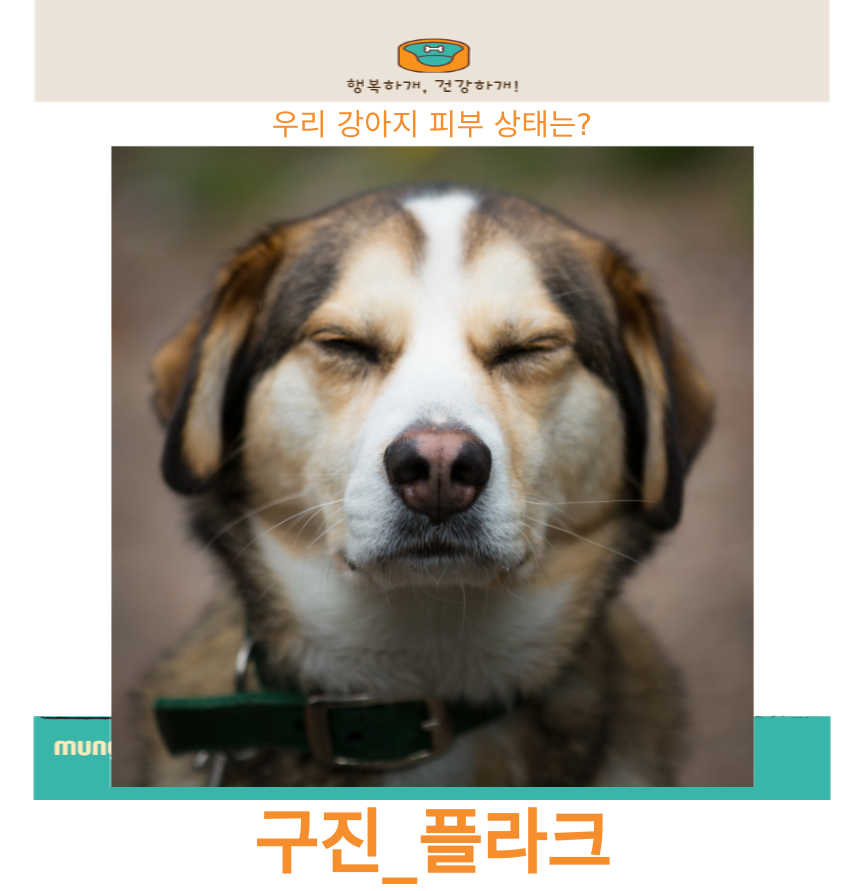
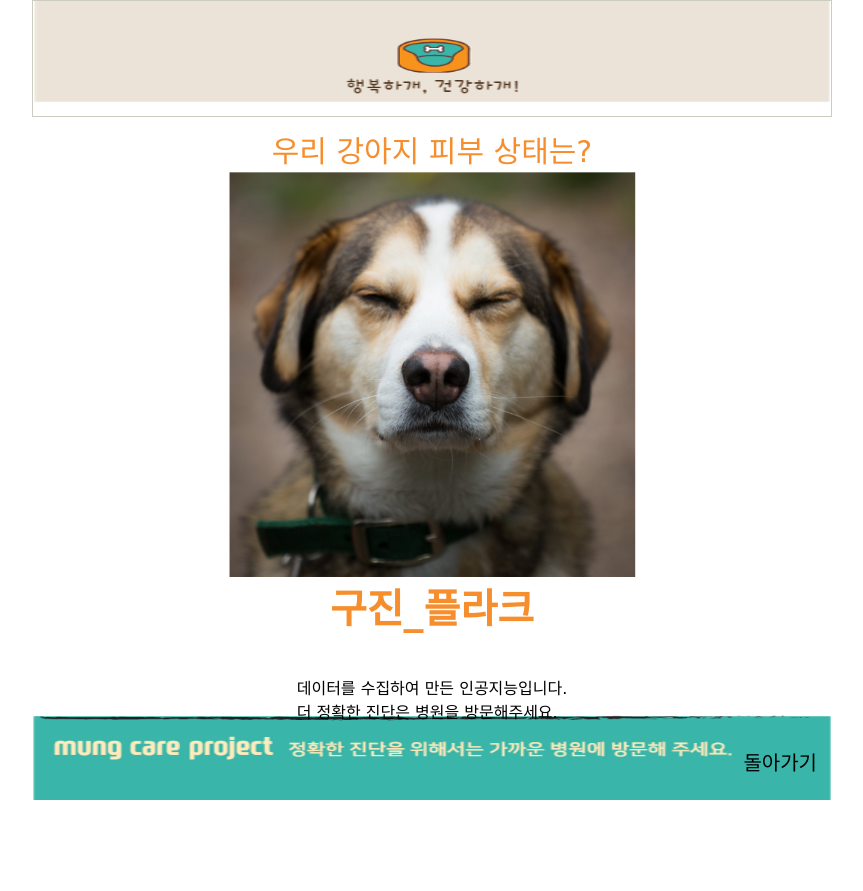
Before and after one commit to rhj7513/AITest, a plain HTML site: page web/results/Class1.html in a window 1280 px wide. Shown: the top 891 px of the page, without its empty margins (208-1071 px from the left). After the commit the page ends 800 px from the top, so only its background shows below. Drawn offline with Linux system fonts and the light colour scheme; a web font is replaced by a local one.

Commit message:
result page css add
결과 화면 css 수정함 나중에 강아지 사진 질병 사진으로 바꿔줘야 됨

```diff
--- a/web/assets/result_style.css
+++ b/web/assets/result_style.css
@@ -34,6 +34,16 @@
         /* border: 1px solid black; */
     }
 
+    #header{
+        /* width: 100vh; */
+        height: 115px;
+        border: 1px solid #ccccc0;
+
+        /* border: 30px solid #ccccc0; */
+
+
+    }
+
     #header_name {
         padding: 8px;
         margin: 0px;
@@ -52,7 +62,7 @@
     }
 
     #result_text {
-        margin-top: 100px;
+        margin-top: 10px;
         color: rgb(246,142,45);
     }
 
@@ -63,7 +73,7 @@
     }
 
     #plant_name {
-        font-size: 70px;
+        font-size: 40px;
         text-align: center;
         font-weight: bold;
         margin:0px;
@@ -75,7 +85,7 @@
     }
 
     #result_image > img {
-        width: 95%;
+        width: 60%;
     }
 
     #result_wrap {
```
